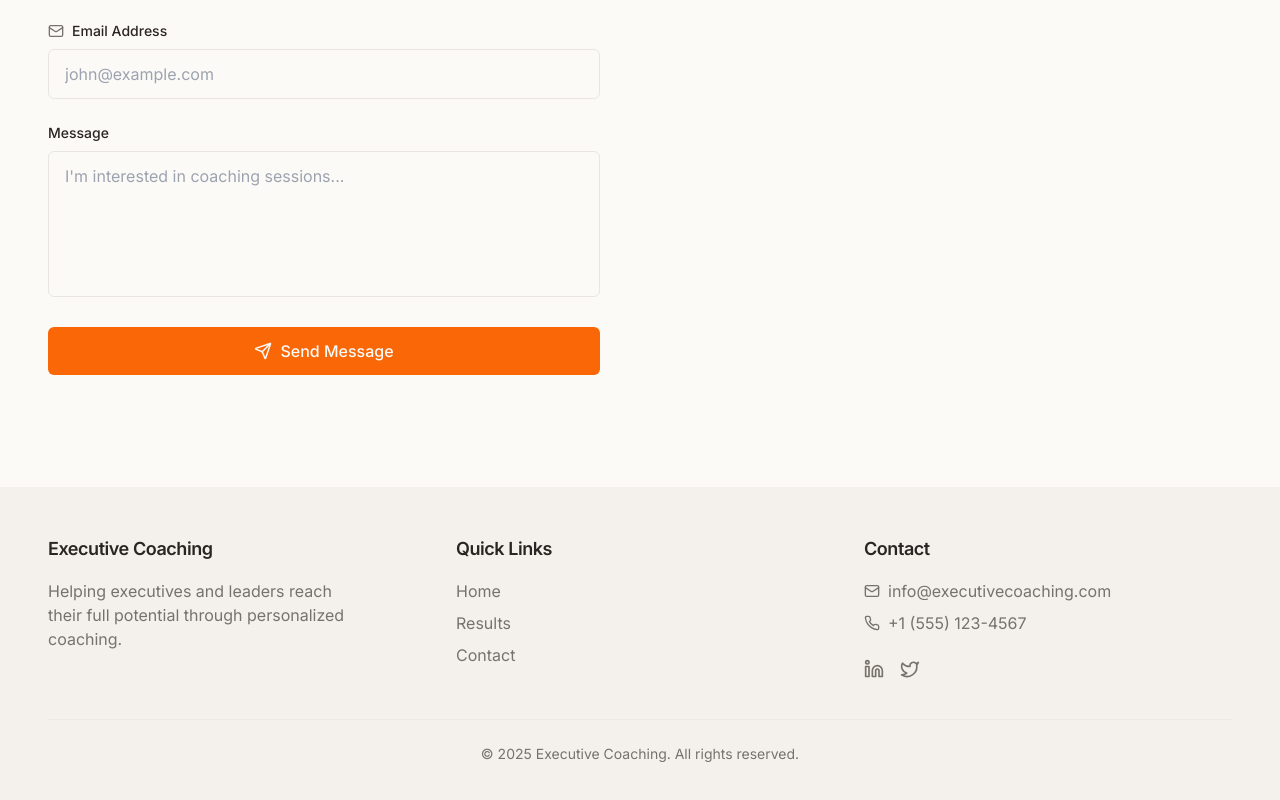
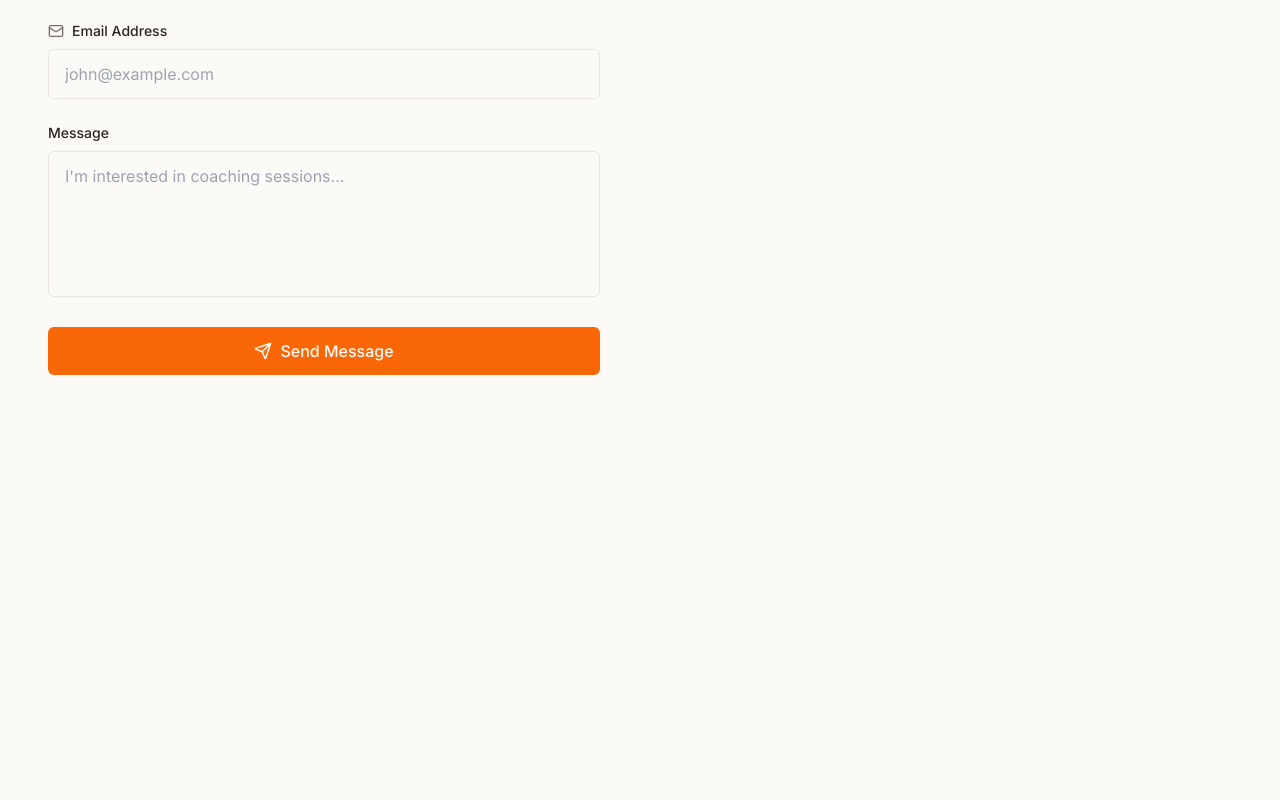
Before and after one commit to davpan/coaching-landing-lighthouse, a React (Vite) app: page /contact in a window 1280 px wide. Shown: the part 561-1361 px from the top of the page. After the commit the page ends 1048 px from the top, so only its background shows below. Built offline with nearby package versions, Linux system fonts and the light colour scheme.

Commit message:
Remove footer component
Removes the footer component from the application.

```diff
--- a/src/pages/Contact.tsx
+++ b/src/pages/Contact.tsx
@@ -2,7 +2,6 @@
 import { useEffect } from 'react';
 import { Mail, Phone, MapPin, Clock } from 'lucide-react';
 import Navbar from '@/components/Navbar';
-import Footer from '@/components/Footer';
 import ContactForm from '@/components/ContactForm';
 
 const Contact = () => {
@@ -113,7 +112,6 @@ const Contact = () => {
           </div>
         </section>
       </main>
-      <Footer />
     </>
   );
 };
--- a/src/pages/Index.tsx
+++ b/src/pages/Index.tsx
@@ -3,7 +3,6 @@ import { useEffect } from 'react';
 import { Link } from 'react-router-dom';
 import { ArrowRight } from 'lucide-react';
 import Navbar from '@/components/Navbar';
-import Footer from '@/components/Footer';
 import Hero from '@/components/Hero';
 import FAQ from '@/components/FAQ';
 
@@ -87,7 +86,6 @@ const Index = () => {
 
         <FAQ />
       </main>
-      <Footer />
     </>
   );
 };
--- a/src/pages/Results.tsx
+++ b/src/pages/Results.tsx
@@ -1,7 +1,6 @@
 
 import { useEffect } from 'react';
 import Navbar from '@/components/Navbar';
-import Footer from '@/components/Footer';
 import TestimonialCard from '@/components/TestimonialCard';
 
 const Results = () => {
@@ -120,7 +119,6 @@ const Results = () => {
           </div>
         </section>
       </main>
-      <Footer />
     </>
   );
 };
```
